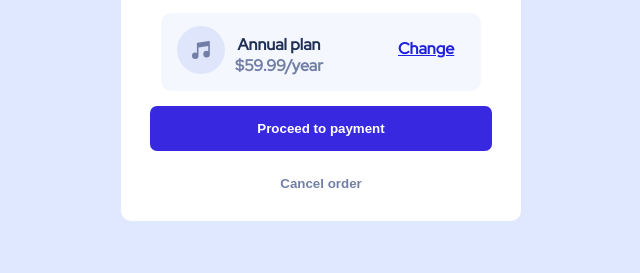
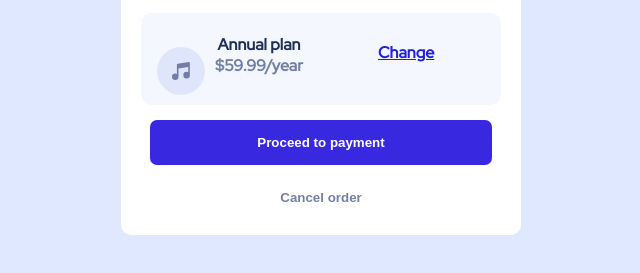
Before and after one commit to Shafin9919/Order-Summary, a plain HTML site: page index.html in a window 1280 px wide. Shown: the part 473-746 px from the top of the page, without its empty margins (319-959 px from the left). Drawn offline with Linux system fonts and the light colour scheme.

Commit message:
Update style.css

```diff
--- a/style.css
+++ b/style.css
@@ -42,7 +42,7 @@ body {
 }
 .con{
   background-color:  hsl(225, 100%, 98%);
-  width:80%;
+  width:90%;
   margin:0 auto;
   border-radius: 10px;
 
@@ -69,7 +69,7 @@ body {
 
 }
 .box img{
-  margin:8px 20px 0 16px;
+  margin:35% 20px 0 16px;
 
 }
 .box a{
```
